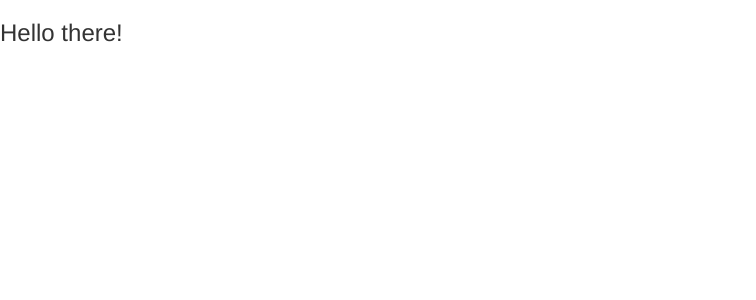
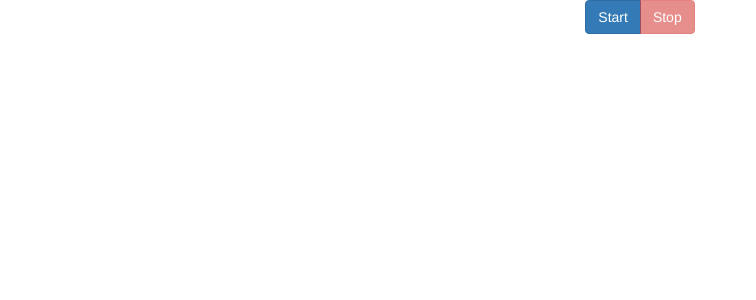
Before and after one commit to GreyWarden/Angular, an Angular app: page / in a window 1280 px wide. Shown: the top 300 px of the page, without its empty margins (0-756 px from the left). Built offline with nearby package versions, Linux system fonts and the light colour scheme.

Commit message:
Modified AppComponent

```diff
--- a/angular.json
+++ b/angular.json
@@ -120,6 +120,10 @@
           }
         }
       }
-    }},
-  "defaultProject": "my-first-app"
+    }
+  },
+  "defaultProject": "my-first-app",
+  "cli": {
+    "analytics": "2d6dbd08-0e23-47ac-a8bc-81a83cab1d22"
+  }
 }
--- a/src/app/app.component.html
+++ b/src/app/app.component.html
@@ -1 +1,24 @@
-<h3>Hello there!</h3>
+<div class="container center-block text-center">
+  <div class="row">
+    <app-game-control
+      (numberGiven)="onNumberGiven($event)"
+      (resetNumbers)="onNumbersReset()"
+    ></app-game-control>
+  </div>
+  <div class="row">
+    <div class="col-xs-6">
+      <app-even
+        *ngFor="let number of evenNumbers"
+        [number]="number"
+        class="row"
+      ></app-even>
+    </div>
+    <div class="col-xs-6">
+      <app-odd
+        *ngFor="let number of oddNumbers"
+        [number]="number"
+        class="row"
+      ></app-odd>
+    </div>
+  </div>
+</div>
--- a/src/app/app.component.ts
+++ b/src/app/app.component.ts
@@ -1,4 +1,5 @@
 import { Component } from '@angular/core';
+import {$e} from "codelyzer/angular/styles/chars";
 
 @Component({
   selector: 'app-root',
@@ -6,4 +7,14 @@ import { Component } from '@angular/core';
   styleUrls: ['./app.component.css']
 })
 export class AppComponent {
+  evenNumbers: number[] = [];
+  oddNumbers: number[] = [];
+  onNumberGiven(givenNumber: number): void {
+    givenNumber % 2 === 0 ? this.evenNumbers.push(givenNumber) : this.oddNumbers.push(givenNumber);
+  }
+
+  onNumbersReset(): void {
+    this.evenNumbers = [];
+    this.oddNumbers = [];
+  }
 }
```
Also changed, not shown: src/app/app.module.ts (+7 -1 lines).
